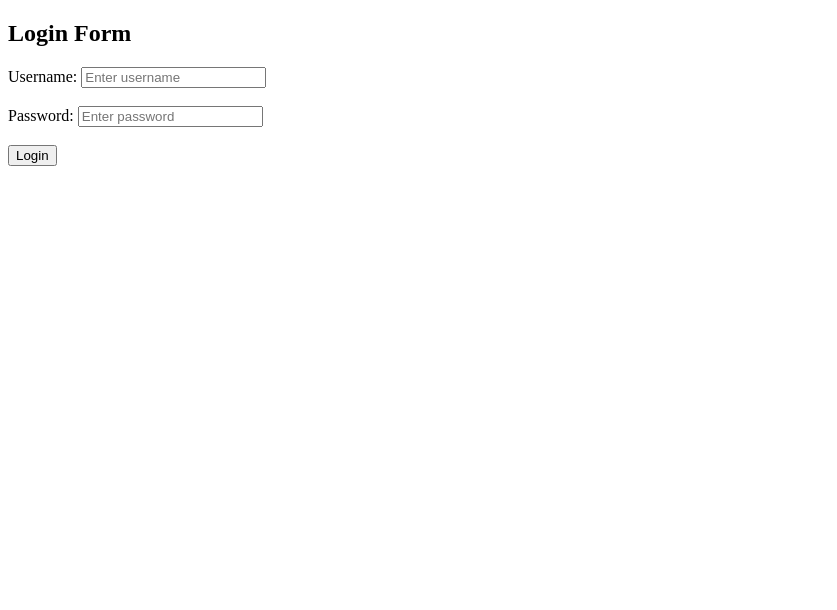
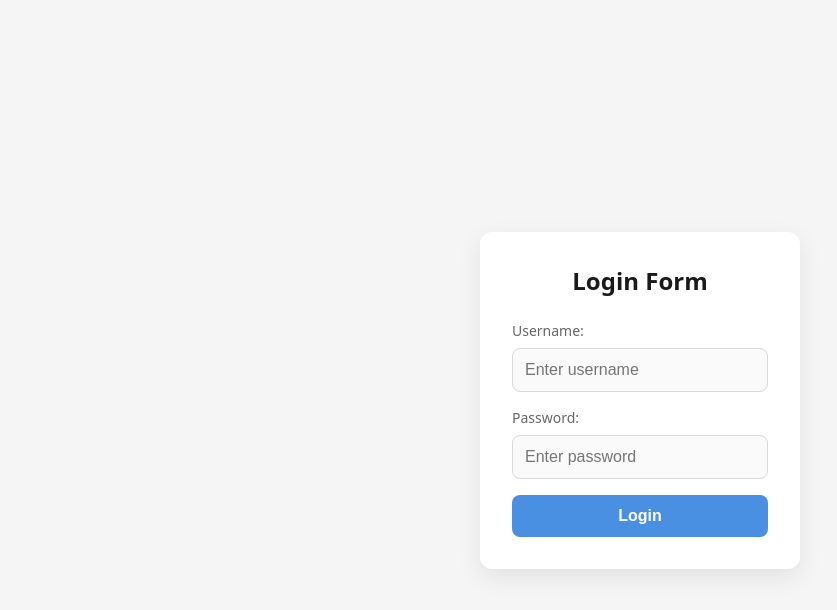
Before and after one commit to hahaceline/login-form-project, a plain HTML site: page index.html in a window 1280 px wide. Shown: the whole page, without its empty margins (0-837 px from the left). Drawn offline with Linux system fonts and the light colour scheme.

Commit message:
Add stylesheet

```diff
--- a/index.html
+++ b/index.html
@@ -5,21 +5,18 @@
     <meta charset="UTF-8">
     <meta name="viewport" content="width=device-width, initial-scale=1.0">
     <title>Login Form</title>
+    <link rel="stylesheet" href="style.css">
 </head>
 <body>
 
-    <h2>Login Form</h2>
+    <form class="login">
+        <h2>Login Form</h2>
 
-    <form>
-        <label>Username:</label>
-        <input type="text" placeholder="Enter username">
+        <label for="username">Username:</label>
+        <input id="username" type="text" placeholder="Enter username">
 
-        <br><br>
-
-        <label>Password:</label>
-        <input type="password" placeholder="Enter password">
-
-        <br><br>
+        <label for="password">Password:</label>
+        <input id="password" type="password" placeholder="Enter password">
 
         <button type="submit">Login</button>
     </form>
--- /dev/null
+++ b/style.css
@@ -0,0 +1,73 @@
+* {
+    box-sizing: border-box;
+    margin: 0;
+    padding: 0;
+}
+
+html, body {
+    height: 100%;
+    overflow: hidden;
+}
+
+body {
+    display: flex;
+    align-items: center;
+    justify-content: center;
+    background: #f5f5f5;
+    color: #1a1a1a;
+    font-family: system-ui, -apple-system, sans-serif;
+}
+
+.login {
+    width: min(90vw, 320px);
+    padding: 32px;
+    background: #ffffff;
+    border-radius: 12px;
+    box-shadow: 0 8px 24px rgba(0, 0, 0, 0.08);
+}
+
+.login h2 {
+    margin-bottom: 24px;
+    font-size: 1.5rem;
+    font-weight: 600;
+    text-align: center;
+}
+
+.login label {
+    display: block;
+    margin-bottom: 8px;
+    font-size: 0.875rem;
+    color: #666666;
+}
+
+.login input {
+    width: 100%;
+    padding: 12px;
+    margin-bottom: 16px;
+    background: #fafafa;
+    border: 1px solid #d9d9d9;
+    border-radius: 8px;
+    color: #1a1a1a;
+    font-size: 1rem;
+}
+
+.login input:focus {
+    outline: none;
+    border-color: #4a90e2;
+}
+
+.login button {
+    width: 100%;
+    padding: 12px;
+    background: #4a90e2;
+    border: none;
+    border-radius: 8px;
+    color: #fff;
+    font-size: 1rem;
+    font-weight: 600;
+    cursor: pointer;
+}
+
+.login button:hover {
+    background: #3a7bc8;
+}
```
